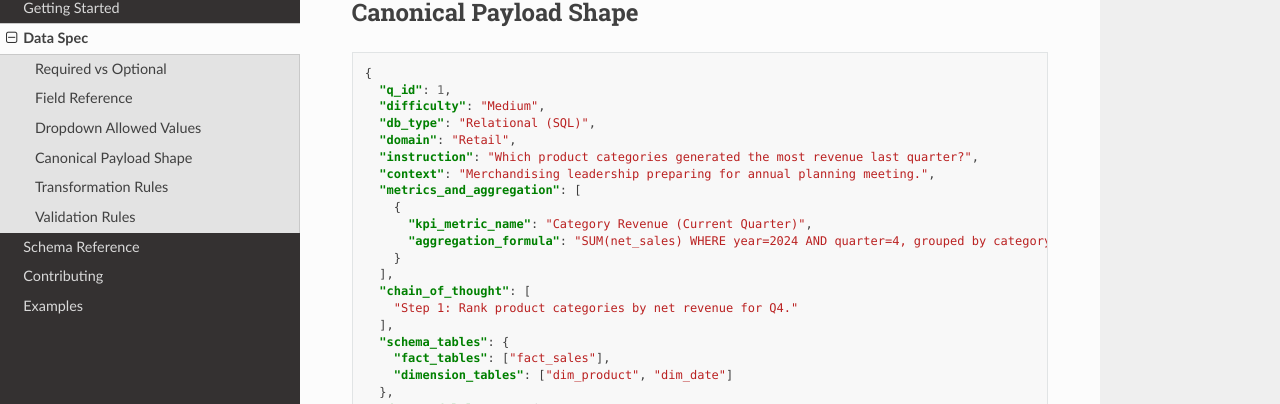
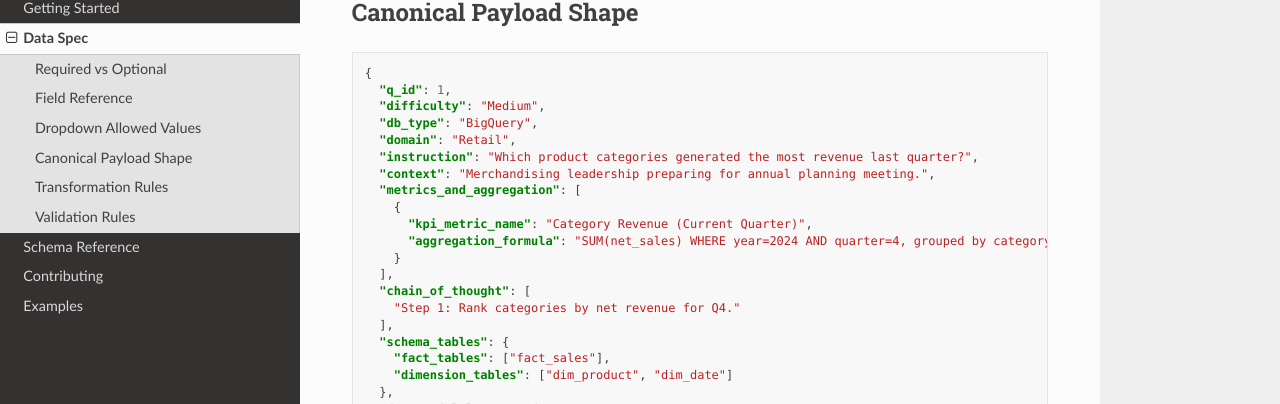
Before and after one commit to Infometry-Infofiscus/retail-analytics-questions-docs, a Sphinx documentation site: the page built from docs/source/data_spec.rst, in a window 1280 px wide and 900 px high, scrolled down 1289 px. Shown: the part 144-548 px from the top of the window. Built offline with Sphinx 7.4.7 and the Read the Docs theme 3.1.0, drawn with Linux system fonts in a browser that asks for light colours.

Commit message:
Update db_type and refine chain_of_thought steps

```diff
--- a/docs/source/data_spec.rst
+++ b/docs/source/data_spec.rst
@@ -138,7 +138,7 @@ Canonical Payload Shape
    {
      "q_id": 1,
      "difficulty": "Medium",
-     "db_type": "Relational (SQL)",
+     "db_type": "BigQuery",
      "domain": "Retail",
      "instruction": "Which product categories generated the most revenue last quarter?",
      "context": "Merchandising leadership preparing for annual planning meeting.",
@@ -149,7 +149,7 @@ Canonical Payload Shape
        }
      ],
      "chain_of_thought": [
-       "Step 1: Rank product categories by net revenue for Q4."
+       "Step 1: Rank categories by net revenue for Q4."
      ],
      "schema_tables": {
        "fact_tables": ["fact_sales"],
```
